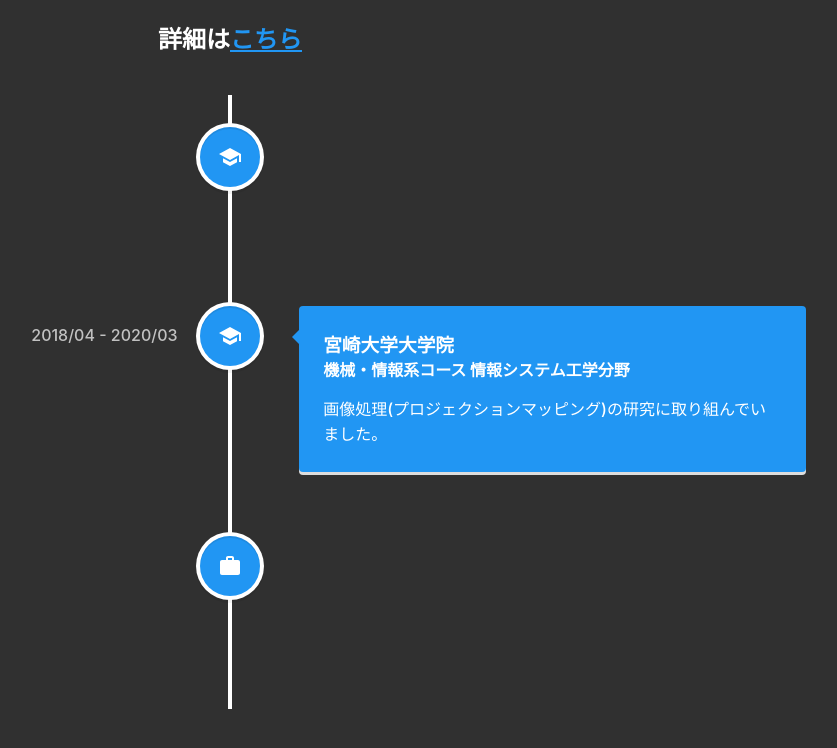
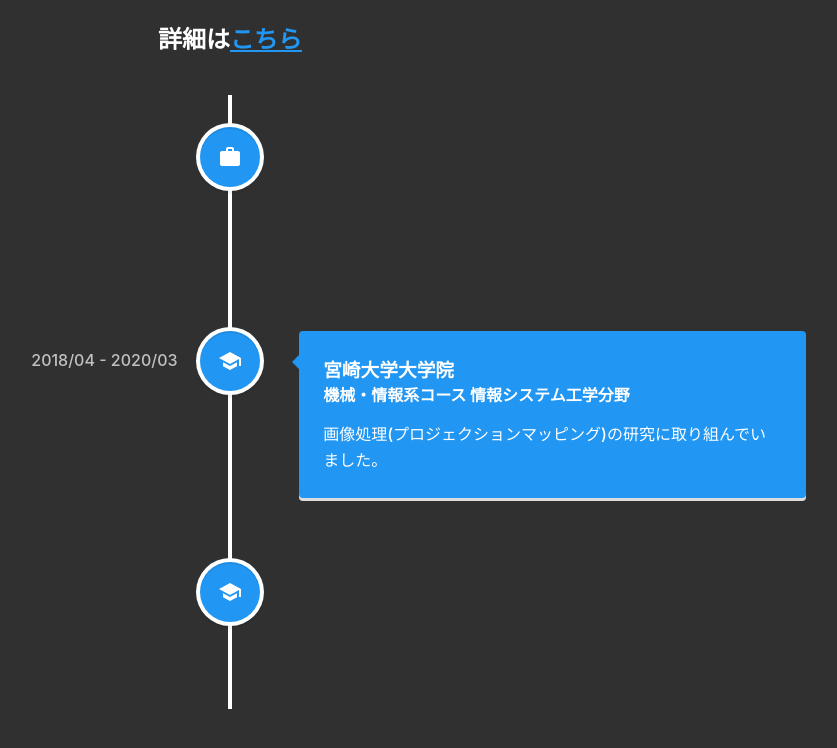
Before and after one commit to TakaShinoda/portfolio_v3.0, a React (Create React App) app: page /curriculum in a window 1280 px wide. Shown: the top 748 px of the page, without its empty margins (410-1247 px from the left). Built offline with nearby package versions, Linux system fonts and the light colour scheme.

Commit message:
fix: タイムライン表示を降順に変更

```diff
--- a/src/components/CurriculumVitae.tsx
+++ b/src/components/CurriculumVitae.tsx
@@ -2,7 +2,6 @@
 import { VerticalTimeline } from 'react-vertical-timeline-component'
 import { TimeLineShool } from './TimeLineShool'
 import { TimeLine } from './TimeLine'
-
 
 export const CurriculumVitae: FC = () => {
   return (
@@ -19,9 +18,23 @@
       </h2>
       <br />
       <VerticalTimeline>
-          <TimeLineShool date="2014/04 - 2018/03" title="宮崎大学" subtitle="工学部 情報システム工学科" />
-          <TimeLineShool date="2018/04 - 2020/03"  title="宮崎大学大学院" subtitle="機械・情報系コース 情報システム工学分野" content="画像処理(プロジェクションマッピング)の研究に取り組んでいました。" />
-          <TimeLine date="2020/04 - present" title="株式会社イデア・レコード" subtitle="エンジニア" content="主にHTML, CSS, CakePHP, Vue.jsを用いたwebページの作成" />
+        <TimeLine
+          date="2020/04 - present"
+          title="株式会社イデア・レコード"
+          subtitle="エンジニア"
+          content="主にHTML, CSS, CakePHP, Vue.jsを用いたwebページの作成"
+        />
+        <TimeLineShool
+          date="2018/04 - 2020/03"
+          title="宮崎大学大学院"
+          subtitle="機械・情報系コース 情報システム工学分野"
+          content="画像処理(プロジェクションマッピング)の研究に取り組んでいました。"
+        />
+        <TimeLineShool
+          date="2014/04 - 2018/03"
+          title="宮崎大学"
+          subtitle="工学部 情報システム工学科"
+        />
       </VerticalTimeline>
     </>
   )
```
